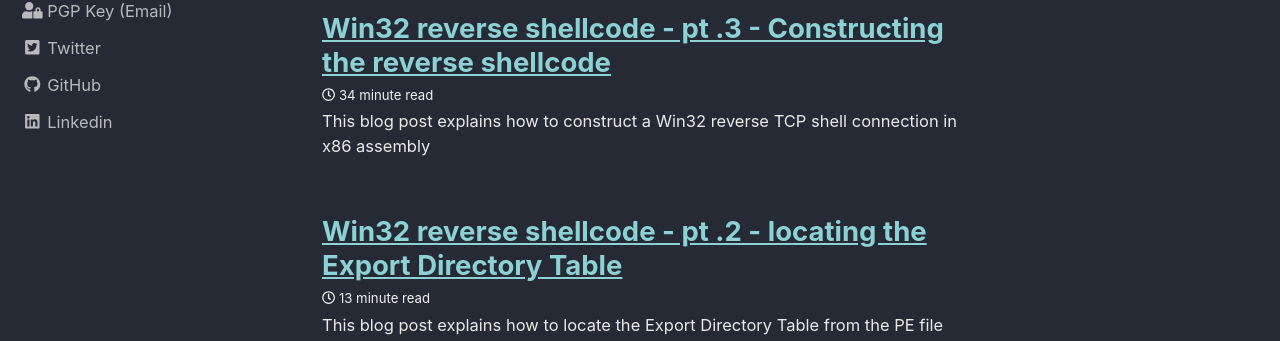
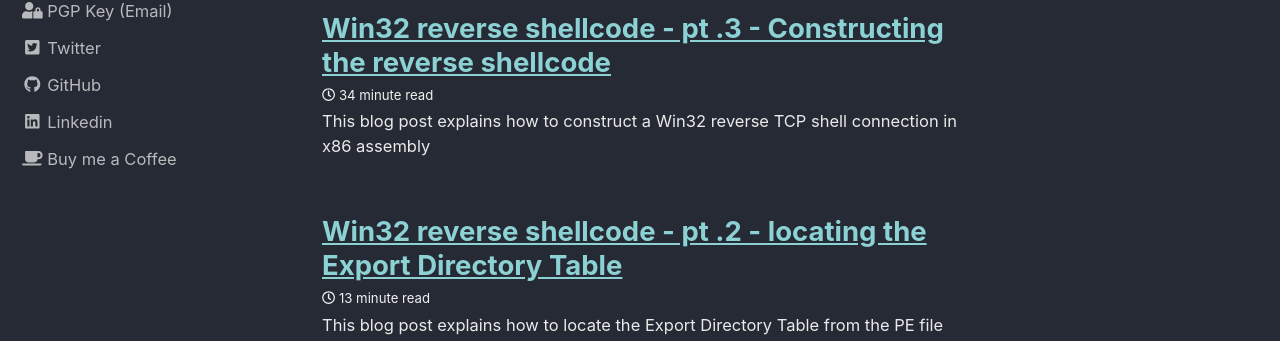
Before and after one commit to xen0vas/xen0vas.github.io, a Jekyll site: the page built from index.html, in a window 1280 px wide. Shown: the part 396-737 px from the top of the page. Built offline with Jekyll 4.4.1, drawn with Linux system fonts in a browser that asks for light colours; cached includes are drawn as plain includes; the list of posts is cut into pages by our own code.

Commit message:
_config.yml update

```diff
--- a/_config.yml
+++ b/_config.yml
@@ -136,6 +136,9 @@ author:
     - label: "Linkedin"
       icon: "fab fa-fw fa-linkedin"
       url: "https://www.linkedin.com/in/xvass/"
+    - label: "Buy me a Coffee"
+      icon: "fas fa-coffee"
+      url: "https://www.buymeacoffee.com/xen0vas"
 
 
 # Reading Files
```
